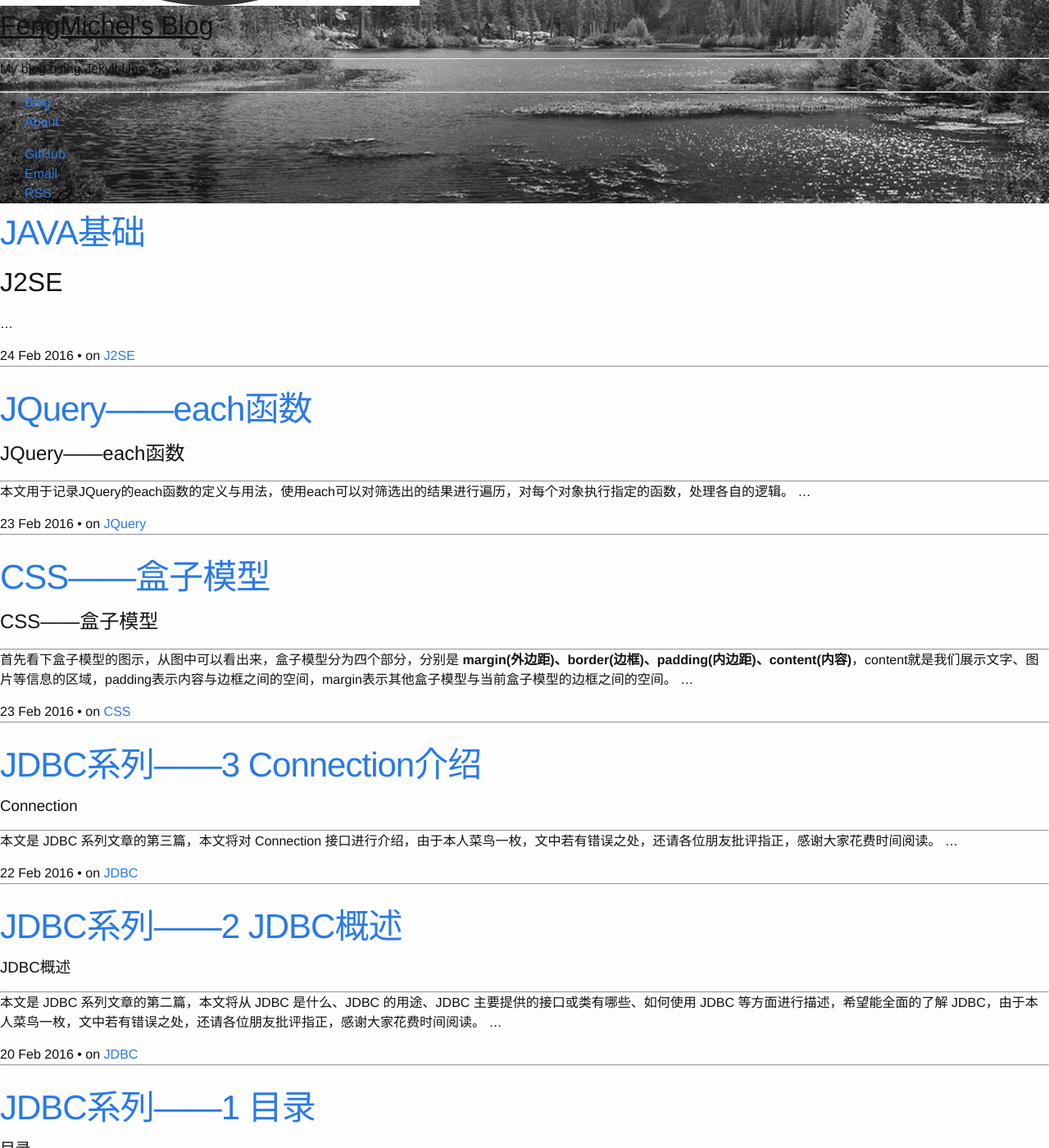
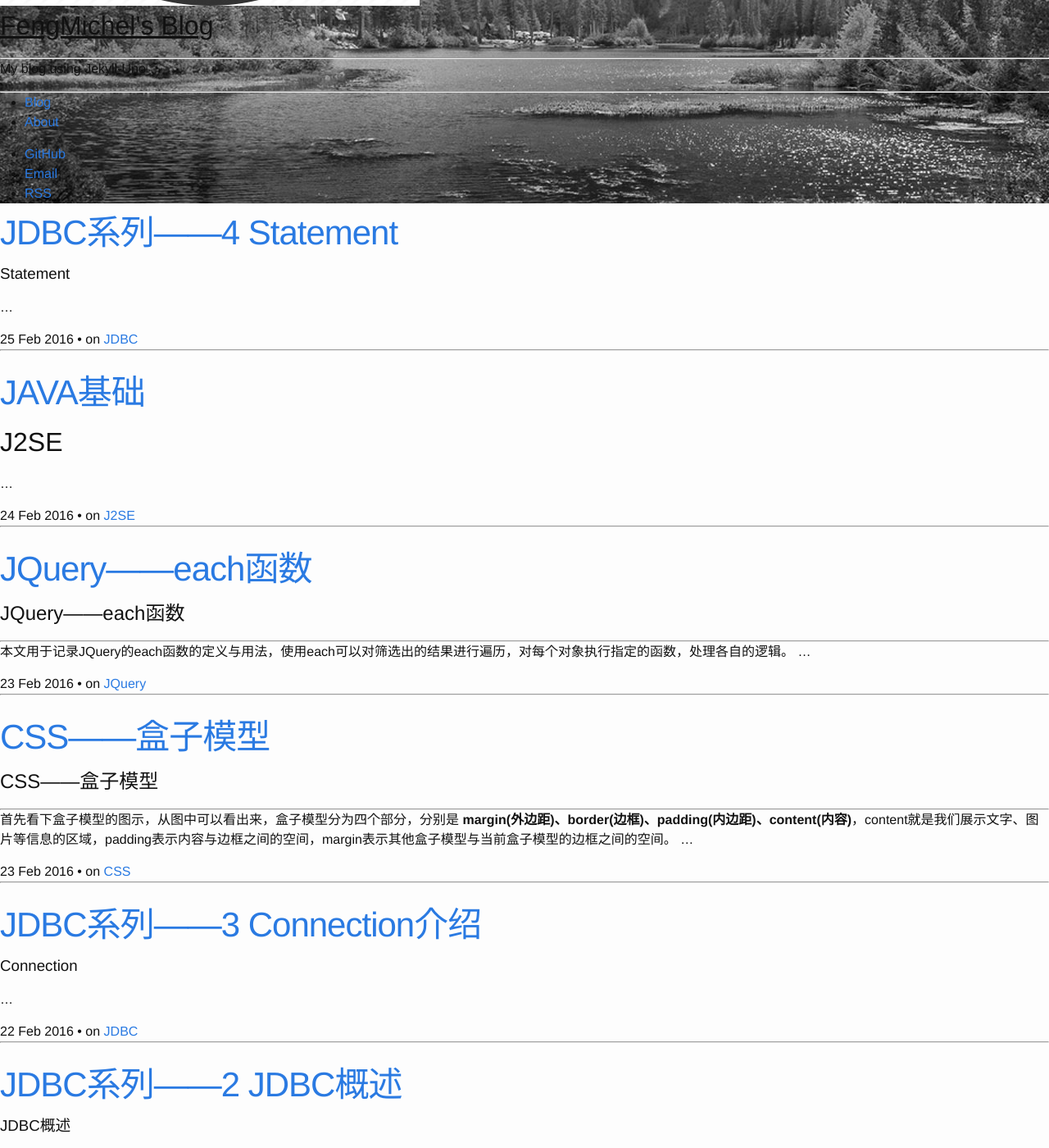
Before and after one commit to fengzhongshuang/fengzhongshuang.github.io, a Jekyll site: the page built from index.html, in a window 1280 px wide and 1400 px high, scrolled down 505 px. Shown: the whole window at 82% size. Built offline with Jekyll 4.4.1, drawn with Linux system fonts in a browser that asks for light colours; nearby versions of some CDN libraries; the list of posts is cut into pages by our own code; some of the changed lines change nothing that is shown.

Commit message:
add new post
jdbc statement

````diff
--- a/_posts/2016-02-22-jdbc-connection.markdown
+++ b/_posts/2016-02-22-jdbc-connection.markdown
@@ -8,7 +8,9 @@ tags: [JDBC]
 
 
 ### Connection
+
 ---
+
 本文是 JDBC 系列文章的第三篇，本文将对 Connection 接口进行介绍，由于本人菜鸟一枚，文中若有错误之处，还请各位朋友批评指正，感谢大家花费时间阅读。
 
 Connection 是指针对特定数据库的连接，SQL 语句的执行和操作结果的返回都是在这个 Connection 的上下文中的。在连接关闭前它将一直持有数据库的连接资源。该接口包括以下常用方法：
--- /dev/null
+++ b/_posts/2016-02-25-jdbc-statement.markdown
@@ -0,0 +1,230 @@
+---
+title:  "JDBC系列——4 Statement"
+summary:  本文是JDBC系列文章的第四篇，对 Statement 接口进行介绍。
+categories: [Java]
+tags: [JDBC]
+---
+
+### Statement
+
+---
+
+本文是 JDBC 系列文章的第四篇，本文将对 Statement 接口进行介绍，由于本人菜鸟一枚，文中若有错误之处，还请各位朋友批评指正，感谢大家花费时间阅读。
+
+---
+
+Statement 是用于执行静态 SQL 语句，并返回结果。它还有两个子接口，一个用于执行动态 SQL 语句的 PreparedStatement，一个用于执行存储过程或函数的 CallableStatement。本文主要介绍 Statement 接口的使用。它为用户提供了以下主要方法：
+
+``` java
+// 执行一条 Select 的 SQL 语句，并返回对应的结果集
+ResultSet executeQuery(String sql) throws SQLException;
+// 执行一条无返回值的 DDL 语句，或执行 Data Manipulation Language（DML语句，如 INSERT、UPDATE、DELETE）语句
+int executeUpdate(String sql) throws SQLException;
+// 释放资源
+void close() throws SQLException;
+// 执行一条 SQL 语句，可能返回多个结果。需要配合 getResultSet 或 getUpdateCount 和 getMoreResults 方法一起使用。如果第一个结果是一个 ResultSet 对象，则返回true， 若是一个更新数量或无结果，则返回false
+boolean execute(String sql) throws SQLException;
+// 返回 execute 返回的结果集
+ResultSet getResultSet() throws SQLException;
+// 返回 execute 返回的更新数量
+int getUpdateCount() throws SQLException;
+// 返回 execute 方法是否还有更多的结果
+boolean getMoreResults() throws SQLException;
+// 将 SQL 语句加入列表中，通过 executeBatch 方法批量执行。
+void addBatch( String sql ) throws SQLException;
+// 清空 SQL 语句列表
+void clearBatch() throws SQLException;
+// 批量执行 SQL 列表中的语句，如果全部执行成功，则返回一个更新数量的数组。如果其中的某条语句发生错误，则根据数据库和驱动的支持来判断是继续执行后面的语句还是停止执行。
+int[] executeBatch() throws SQLException;
+// 获取执行的 SQL 语句返回的自增主键，如果为生成任何值，则返回一个空的 ResultSet 对象。
+ResultSet getGeneratedKeys() throws SQLException;
+// 执行 SQL 语句，并根据 autoGeneratedKeys 参数的设置返回结果。若为 Statement.RETURN_GENERATED_KEYS，则返回受影响的行数，然后调用 getGeneratedKeys 得到key值，若为 Statement.NO_GENERATED_KEYS，则返回0。
+int executeUpdate(String sql, int autoGeneratedKeys) throws SQLException;
+// 终止一次 SQL 语句的执行，前提是数据库和驱动都支持。用于多线程环境下。
+void cancel() throws SQLException;
+```
+
+知道 Statement 提供的方法后，我们就用几个实例来简单测试一下。
+1. executeQuery 方法
+```java
+public static void testExecuteQuery() {
+    Connection connection = null;
+    Statement statement = null;
+    ResultSet resultSet = null;
+
+    try {
+        String sql = "SELECT id, name FROM users";
+        Class.forName("com.mysql.jdbc.Driver");
+        connection = DriverManager.getConnection("jdbc:mysql://localhost:3306/jdbc", "root", "123456");
+        statement = connection.createStatement();
+        resultSet = statement.executeQuery(sql);
+
+        while (resultSet.next()) {
+            int id = resultSet.getInt("id");
+            String name = resultSet.getString("name");
+
+            System.out.println("id = " + id + " name = " + name);
+        }
+    } catch (Exception e) {
+        e.printStackTrace();
+    } finally {
+        if (resultSet != null) {
+            try {
+                resultSet.close();
+            } catch (SQLException e) {
+                e.printStackTrace();
+            }
+        }
+
+        if (statement != null) {
+            try {
+                statement.close();
+            } catch (SQLException e) {
+                e.printStackTrace();
+            }
+        }
+
+        if (connection != null) {
+            try {
+                connection.close();
+            } catch (SQLException e) {
+                e.printStackTrace();
+            }
+        }
+    }
+}
+```
+
+2. executeUpdate 方法
+```java
+public static void testExecuteUpdate() {
+  Connection connection = null;
+  Statement statement = null;
+
+  try {
+      String sql = "INSERT INTO users(id, name) VALUES(20, 'Kobe'); ";
+      Class.forName("com.mysql.jdbc.Driver");
+      connection = DriverManager.getConnection("jdbc:mysql://localhost:3306/jdbc", "root", "123456");
+      statement = connection.createStatement();
+      int count = statement.executeUpdate(sql);
+
+      System.out.println("count = " + count);
+  } catch (Exception e) {
+      e.printStackTrace();
+  } finally {
+      if (statement != null) {
+          try {
+              statement.close();
+          } catch (SQLException e) {
+              e.printStackTrace();
+          }
+      }
+
+      if (connection != null) {
+          try {
+              connection.close();
+          } catch (SQLException e) {
+              e.printStackTrace();
+          }
+      }
+  }
+}
+```
+
+3. executeUpdate 方法 和 getGeneratedKeys 方法
+```java
+public static void testExecuteUpdateGenerateKeys(){
+    Connection connection = null;
+    Statement statement = null;
+
+    try {
+        String sql = "INSERT INTO users(name) VALUES('Tim'); ";
+        Class.forName("com.mysql.jdbc.Driver");
+        connection = DriverManager.getConnection("jdbc:mysql://localhost:3306/jdbc", "root", "123456");
+        statement = connection.createStatement();
+        int count = statement.executeUpdate(sql, Statement.RETURN_GENERATED_KEYS);
+        ResultSet rs = statement.getGeneratedKeys();
+        rs.next();
+        int key = rs.getInt(1);
+        System.out.println("key = " + key);
+    } catch (Exception e) {
+        e.printStackTrace();
+    } finally {
+        if (statement != null) {
+            try {
+                statement.close();
+            } catch (SQLException e) {
+                e.printStackTrace();
+            }
+        }
+
+        if (connection != null) {
+            try {
+                connection.close();
+            } catch (SQLException e) {
+                e.printStackTrace();
+            }
+        }
+    }
+}
+```
+
+4. addBatch 方法 和 executeBatch 方法，本例重点比较执行多条大批量插入时，使用 executeBatch 返回和使用 for 循环的方式执行多次 executeUpdate 方法在性能上的差异
+```java
+public static void testExecuteBatch() {
+    Connection connection = null;
+    Statement statement = null;
+    try {
+        Class.forName("com.mysql.jdbc.Driver");
+        connection = DriverManager.getConnection("jdbc:mysql://localhost:3306/jdbc", "root", "123456");
+        statement = connection.createStatement();
+
+        for (int i = 0; i < 100000; i++) {
+            String sql = "INSERT INTO users(name) VALUES('Tim " + i + "'); ";
+            statement.addBatch(sql);
+        }
+
+        statement.executeBatch();
+    } catch (Exception e) {
+        e.printStackTrace();
+    } finally {
+        if (statement != null) {
+            try {
+                statement.close();
+            } catch (SQLException e) {
+                e.printStackTrace();
+            }
+        }
+
+        if (connection != null) {
+            try {
+                connection.close();
+            } catch (SQLException e) {
+                e.printStackTrace();
+            }
+        }
+    }
+}
+
+public static void main(String[] args) {
+    long start_batch = System.currentTimeMillis();
+    testExecuteBatch();
+    long end_batch = System.currentTimeMillis();
+    System.out.println("use executeBatch : " + (end_batch - start_batch));
+
+    long start_for = System.currentTimeMillis();
+    testExecuteUpdateUseFor();
+    long end_for = System.currentTimeMillis();
+    System.out.println("use for : " + (end_for - start_for));
+}
+
+/*
+use executeBatch : 10185
+use for : 7866
+*/
+```
+经过测试，发现使用 executeBatch 进行批量执行反而效率略差。由于本人经验不足，所以不确定结果是否正确，需要查询一下资料，明日来添加结果分析。
+
+---
+
+通过上面的介绍和实例，Statement 接口就介绍忘了，下篇将对子接口 PreparedStatement 进行介绍。
````
Also changed, not shown: 5 other files.
